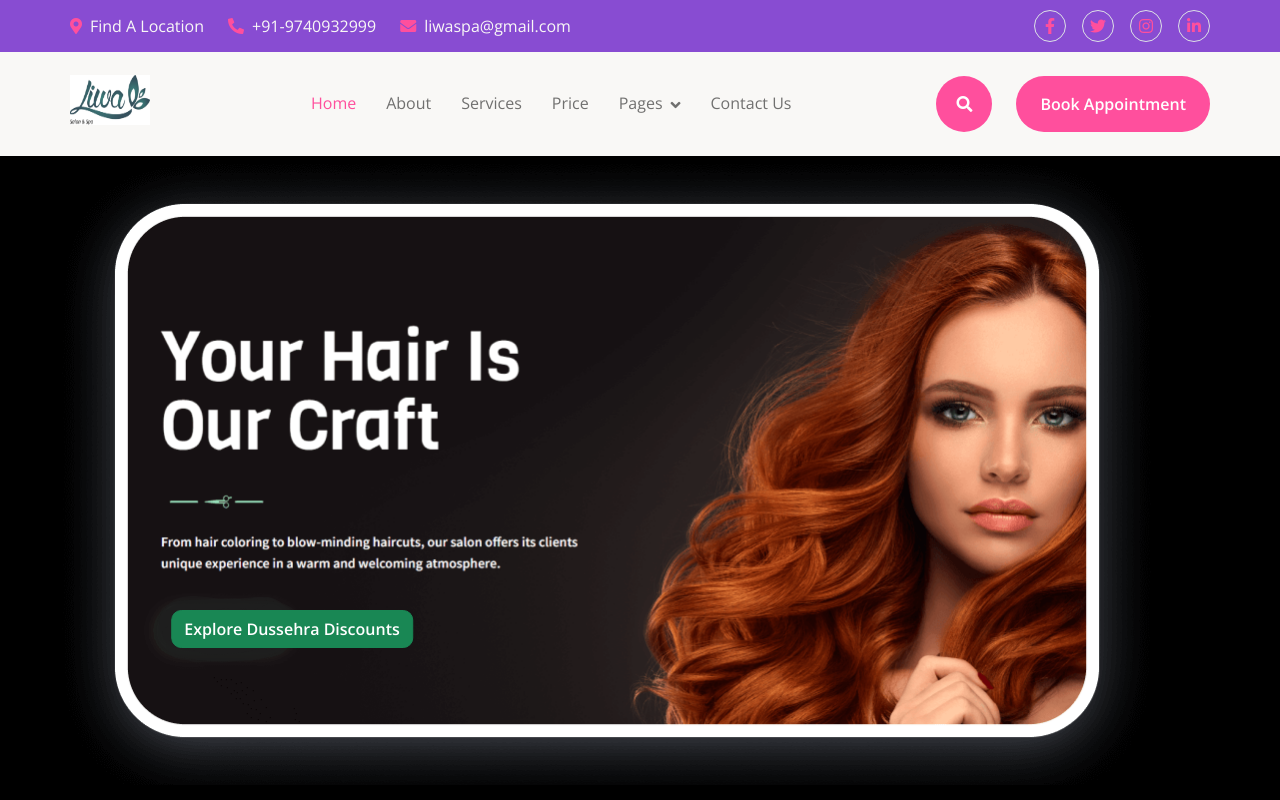
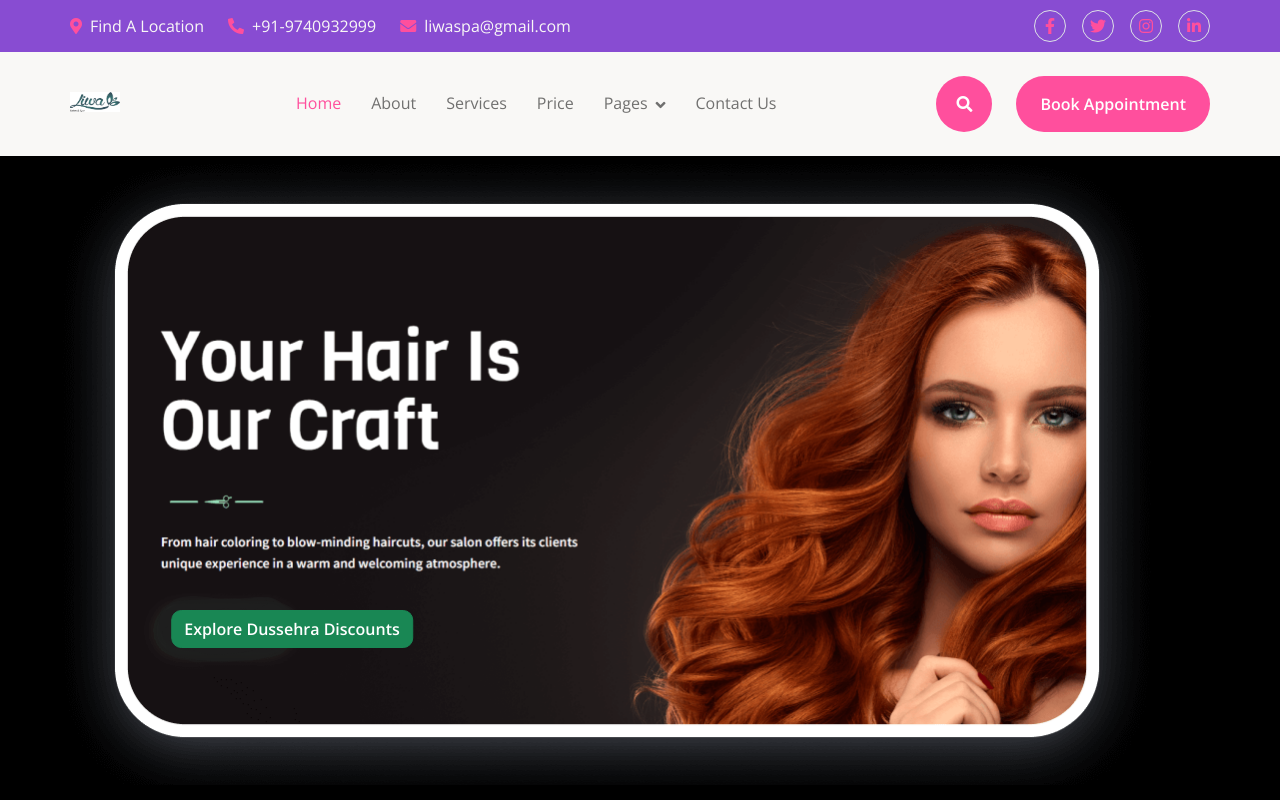
Before and after one commit to gautamkumarvarun/Liva, a plain HTML site: page index.html in a window 1280 px wide. Shown: the top 800 px of the page. Drawn offline with nearby package versions, Linux system fonts and the light colour scheme.

Commit message:
Update index.html

```diff
--- a/index.html
+++ b/index.html
@@ -79,7 +79,7 @@
                 <div class="container px-0">
                     <nav class="navbar navbar-light navbar-expand-xl">
                         <a href="index.html" class="navbar-brand">
-                            <img src="img/Logo.jpeg" style="height:50px;width:80px;" class="img-fluid" alt="Image">
+                            <img src="img/Logo.jpeg" style="height:20px;width:50px;" class="img-fluid" alt="Image">
                             <h1 class="text-primary display-4"></h1>
                         </a>
                         <button class="navbar-toggler py-2 px-3" type="button" data-bs-toggle="collapse" data-bs-target="#navbarCollapse">
```
